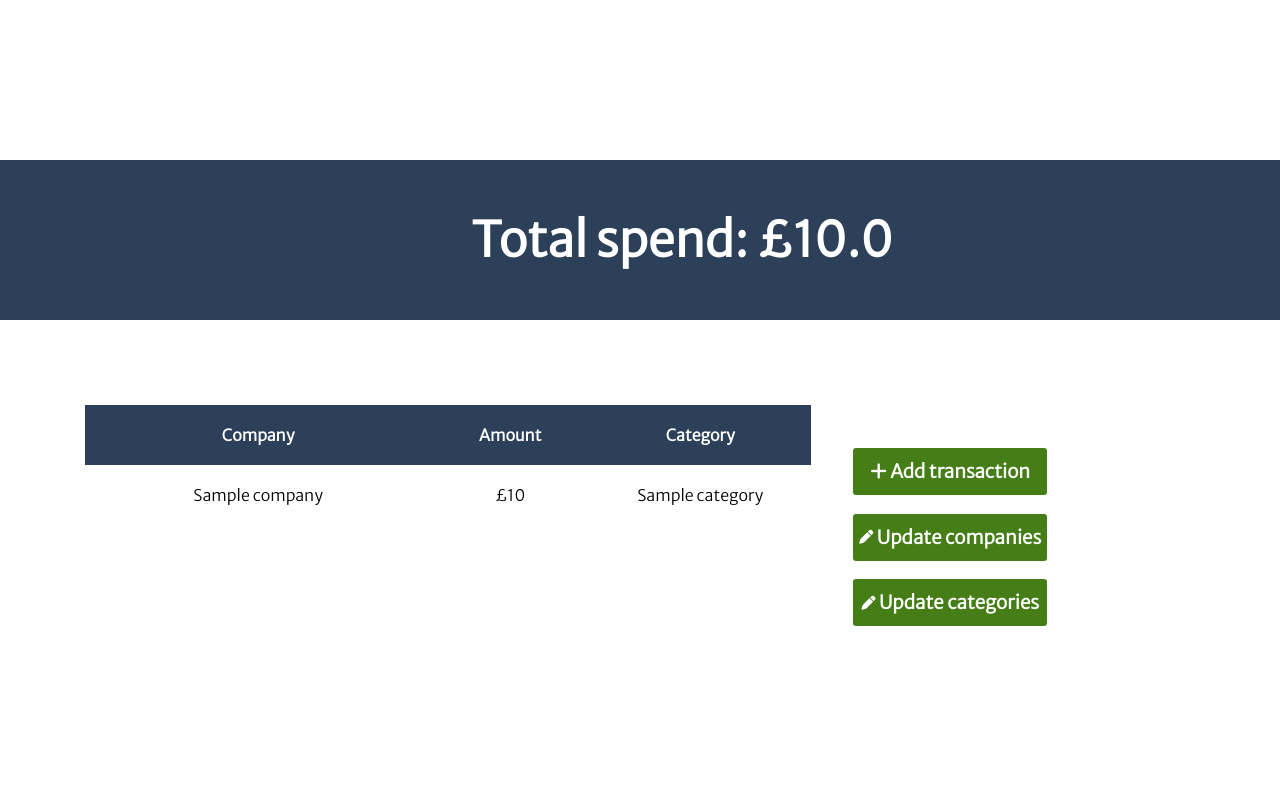
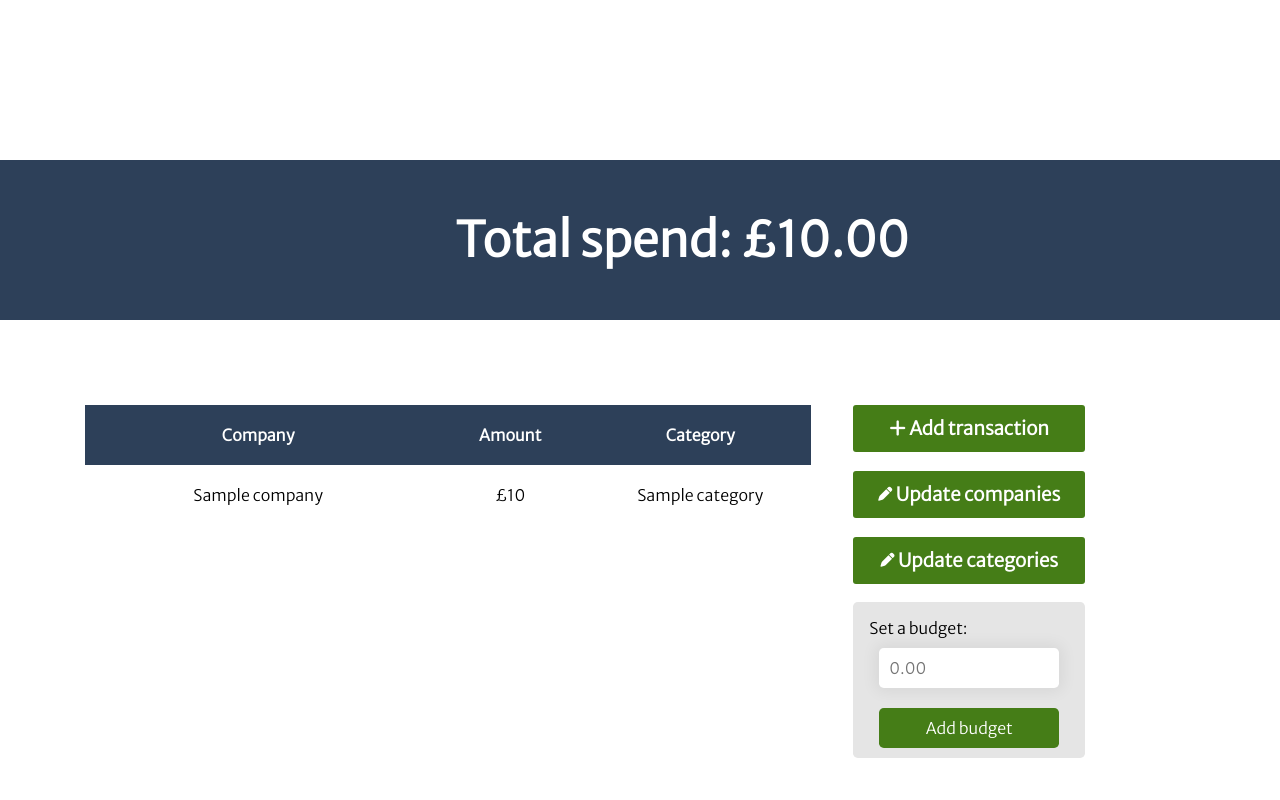
Before and after one commit to AvianLearning/python-flask-spending-tracker, a Flask app: page / in a window 1280 px wide. Run offline with Flask 2, Linux system fonts and the light colour scheme; a database or web service that is not in the repository returns one stand-in record (values such as "Sample title"); some libraries are stand-ins or nearby versions; some web fonts are replaced.

Commit message:
Creating add budget button

```diff
--- a/controllers/transactions_controller.py
+++ b/controllers/transactions_controller.py
@@ -38,9 +38,9 @@ def get_total(transactions):
     total = 0.00
     for transaction in transactions:
         total += float(transaction.amount)
-    #     currency = "£{:,.2f}".format(total)
-    # return currency
-    return total
+        currency = "£{:,.2f}".format(total)
+    return currency
+
 
 # @transactions_blueprint.route("/", methods=['POST'])
 # def show_budget():
--- a/static/css/forms.css
+++ b/static/css/forms.css
@@ -12,15 +12,15 @@
 
 .enter-budget {
   background-color: #e5e5e5;
-    width: 250px;
+    width: 200px;
     padding-left: 16px;
     padding-right: 16px;
     padding-top: 16px;
     display: flex;
+    flex-wrap: wrap;
     justify-self: right;
     margin-top: 5px;
     margin-left: 10%;
-    margin-right: 5%;
     border-radius: 0.3rem;
 }
 
--- a/static/css/main.css
+++ b/static/css/main.css
@@ -73,7 +73,7 @@ tbody tr:nth-child(even) {
   }
 
 aside > nav {
-    margin-top: 30%;
+    margin-top: 20%;
     margin-right: 8%;
     /* margin-left: 5%; */
     justify-self: start;
--- a/templates/index.html
+++ b/templates/index.html
@@ -2,7 +2,7 @@
 
 {% block content %}
 <header>
-    <h2>Total spend: £{{ total }}</h2>
+    <h2>Total spend: {{ total }}</h2>
     <!-- <form class="enter-budget" action="/" method="POST">
         <div>
             <label for="amount">Set a budget: </label>
@@ -44,12 +44,20 @@
 
 <aside>
     <nav>
-
         <ul>
             <li class="green-button"><h3><a href="/add-transaction"><i class="fas fa-plus"></i> Add transaction</a></h3></li>
             <li class="green-button"><h3><a href="/companies"><i class="fas fa-pen fa-xs"></i> Update companies</a></h3></li>
             <li class="green-button"><h3><a href="/categories"><i class="fas fa-pen fa-xs"></i> Update categories</a></h3></li>
-        </ul>
+
+        <li>
+            <form class="enter-budget" action="/" method="POST">
+                    <label for="amount">Set a budget: </label>
+                    <input type="number" id="budget" name="budget" placeholder="0.00" step="0.01" min="0">
+                <button type="submit" class="add-budget-button">Add budget</button>
+            </form>
+
+        </li>
+    </ul>
     </nav>
 
 </aside>
```
